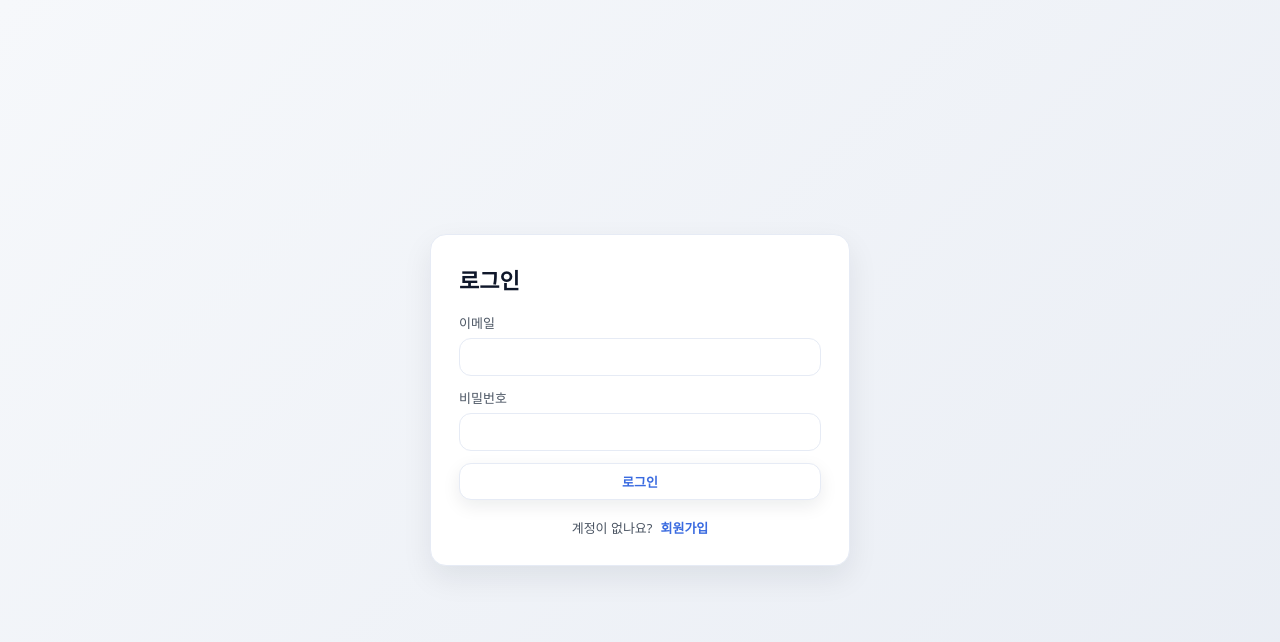
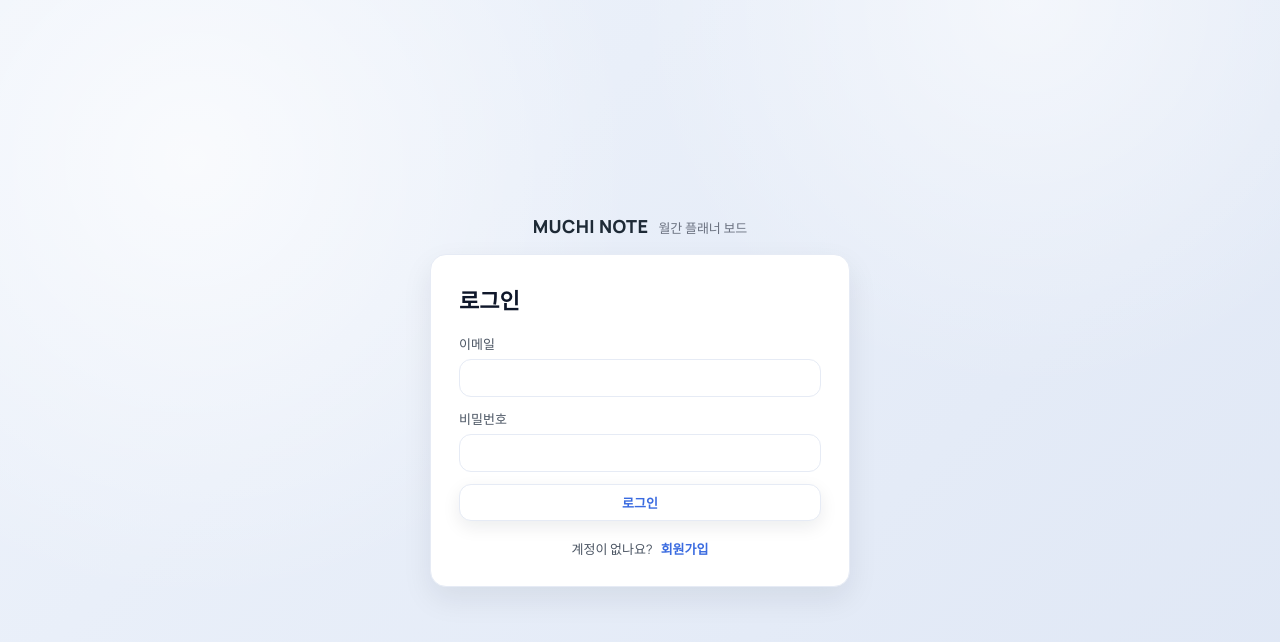
Before and after one commit to yam-chi/muchi23, a Next.js app: page /login in a window 1280 px wide. Shown: the top 642 px of the page. Built offline with nearby package versions, Linux system fonts and the light colour scheme.

Commit message:
로그인 화면 무치노트

```diff
--- a/app/globals.css
+++ b/app/globals.css
@@ -1,3 +1,5 @@
+@import url("https://fonts.googleapis.com/css2?family=Manrope:wght@400;600;700;800&display=swap");
+
 /* === Global layout & background (Glassmorphism) === */
     :root {
       /* === Reference Image Color Palette === */
@@ -19,7 +21,7 @@
       --shadow-inset: inset 0 1px 2px 0 rgba(0, 0, 0, 0.04);
 
       /* Typography */
-      --font-main: system-ui, -apple-system, BlinkMacSystemFont, "Segoe UI", Roboto, sans-serif;
+      --font-main: "Manrope", system-ui, -apple-system, BlinkMacSystemFont, "Segoe UI", Roboto, sans-serif;
       --cell-min-width: 230px;
       --ui-scale: 1;
     }
@@ -287,10 +289,14 @@ header {
 .auth-page {
   min-height: 100vh;
   display: flex;
+  flex-direction: column;
   align-items: center;
   justify-content: center;
-  background: var(--bg-gradient);
+  background: radial-gradient(circle at 15% 20%, rgba(255, 255, 255, 0.7), transparent 35%),
+    radial-gradient(circle at 80% 0%, rgba(255, 255, 255, 0.55), transparent 30%),
+    linear-gradient(135deg, #eef3fb 0%, #dfe7f5 100%);
   padding: 24px;
+  gap: 12px;
 }
 
 .auth-card {
@@ -303,6 +309,31 @@ header {
   display: flex;
   flex-direction: column;
   gap: 18px;
+}
+
+.auth-hero {
+  display: flex;
+  align-items: baseline;
+  gap: 10px;
+}
+
+.auth-hero-top {
+  justify-content: center;
+  align-items: baseline;
+  margin-bottom: 4px;
+  text-align: center;
+}
+
+.auth-logo {
+  font-size: 18px;
+  font-weight: 800;
+  letter-spacing: 0.02em;
+  color: #1e2a36;
+}
+
+.auth-tagline {
+  font-size: 13px;
+  color: #6b7280;
 }
 
 .auth-title {
--- a/app/login/page.tsx
+++ b/app/login/page.tsx
@@ -25,6 +25,10 @@ export default function LoginPage() {
 
   return (
     <div className="auth-page">
+      <div className="auth-hero auth-hero-top">
+        <div className="auth-logo">MUCHI NOTE</div>
+        <div className="auth-tagline">월간 플래너 보드</div>
+      </div>
       <div className="auth-card">
         <h1 className="auth-title">로그인</h1>
         <form className="auth-form" onSubmit={onSubmit}>
--- a/app/signup/page.tsx
+++ b/app/signup/page.tsx
@@ -32,6 +32,10 @@ export default function SignupPage() {
 
   return (
     <div className="auth-page">
+      <div className="auth-hero auth-hero-top">
+        <div className="auth-logo">MUCHI NOTE</div>
+        <div className="auth-tagline">월간 플래너 보드</div>
+      </div>
       <div className="auth-card">
         <h1 className="auth-title">회원가입</h1>
         <form className="auth-form" onSubmit={onSubmit}>
```
